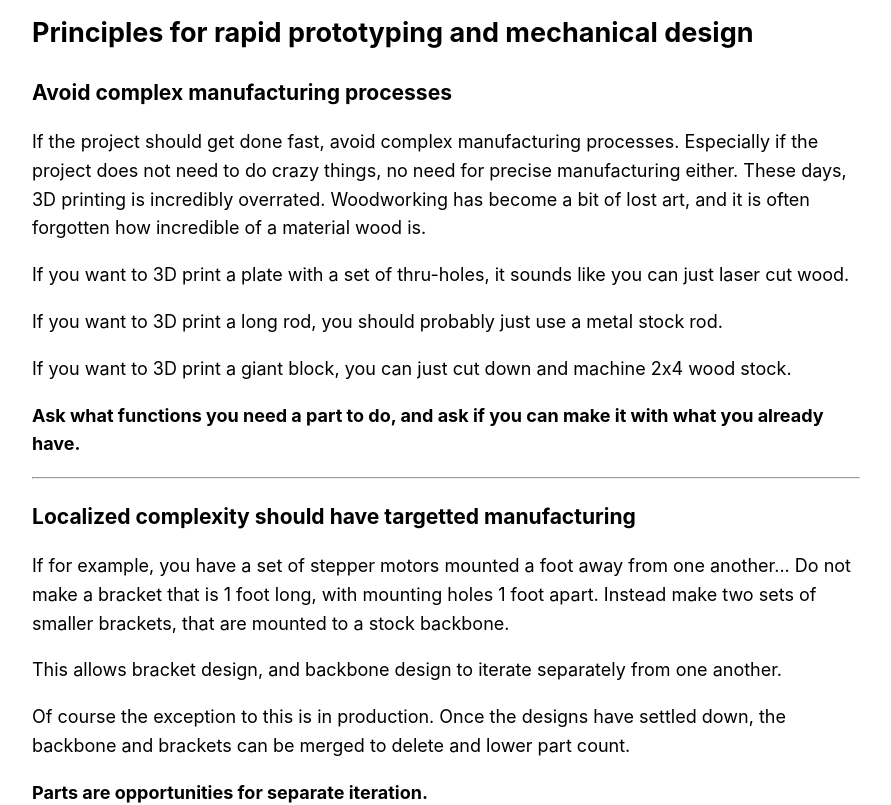
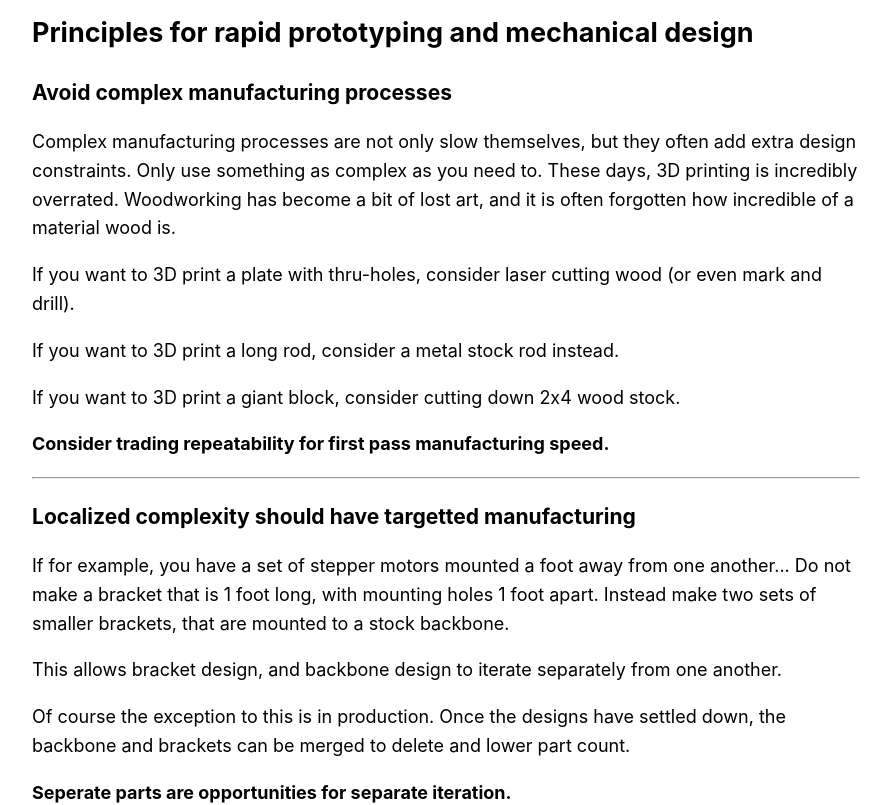
Before and after one commit to shihaocao/nextjs-shihao-website, a Next.js app: page /notes/rapid-prototyping-quick-reference in a window 1280 px wide. Shown: the part 420-1225 px from the top of the page, without its empty margins (194-1085 px from the left). Built offline with nearby package versions, Linux system fonts and the light colour scheme.

Commit message:
update rapid proto and landing econ notes

```diff
--- a/pages/notes/notes-landing.js
+++ b/pages/notes/notes-landing.js
@@ -22,7 +22,7 @@ export function front_page_post_list(){
       {notes_list_element("Packing for SpaceX", "notes")}
       {notes_list_element("Marino Pasta Recipe", "notes")}
       {notes_list_element("Rapid Prototyping Quick Reference", "notes")}
-      {notes_list_element("Economics Quick Reference", "notes")}
+      {/* {notes_list_element("Economics Quick Reference", "notes")} */}
       {notes_list_element_full("How I Made This Website", "how-i-made-this-website", "notes")}
       {notes_list_element_full("Longboarding", "longboarding", "notes")}
 
--- a/pages/notes/rapid-prototyping-quick-reference.js
+++ b/pages/notes/rapid-prototyping-quick-reference.js
@@ -25,17 +25,17 @@ export default function FirstPost() {
       <div>
         <h3>Avoid complex manufacturing processes</h3>
 
-        <p>If the project should get done fast, avoid complex manufacturing processes.
-           Especially if the project does not need to do crazy things, no need for precise manufacturing either.
+        <p>Complex manufacturing processes are not only slow themselves, but they often add extra design constraints.
+           Only use something as complex as you need to.
            These days, 3D printing is incredibly overrated. Woodworking has become a bit of lost art, and it is often forgotten how incredible
            of a material wood is.
         </p>
 
-        <p>If you want to 3D print a plate with a set of thru-holes, it sounds like you can just laser cut wood.</p>
-        <p>If you want to 3D print a long rod, you should probably just use a metal stock rod.</p>
-        <p>If you want to 3D print a giant block, you can just cut down and machine 2x4 wood stock.</p>
+        <p>If you want to 3D print a plate with thru-holes, consider laser cutting wood (or even mark and drill).</p>
+        <p>If you want to 3D print a long rod, consider a metal stock rod instead.</p>
+        <p>If you want to 3D print a giant block, consider cutting down 2x4 wood stock.</p>
 
-        <p><b>Ask what functions you need a part to do, and ask if you can make it with what you already have.
+        <p><b>Consider trading repeatability for first pass manufacturing speed.
         </b></p>
         <hr></hr>
       </div>
@@ -53,10 +53,10 @@ export default function FirstPost() {
         <p>Of course the exception to this is in production. Once the designs have settled down, the backbone and brackets can be merged to delete and lower part count.</p>
 
         <p><b>
-        Parts are opportunities for separate iteration.
+        Seperate parts are opportunities for separate iteration.
         </b></p>
 
-        Be careful though! Too many parts can add too many interfaces. And interfaces are basically overhead.
+        Be careful though! Having too many parts can add too many interfaces, and interfaces add overhead.
         <hr></hr>
       </div>
 
```
Also changed, not shown: pages/index.js (+7 -7 lines).
